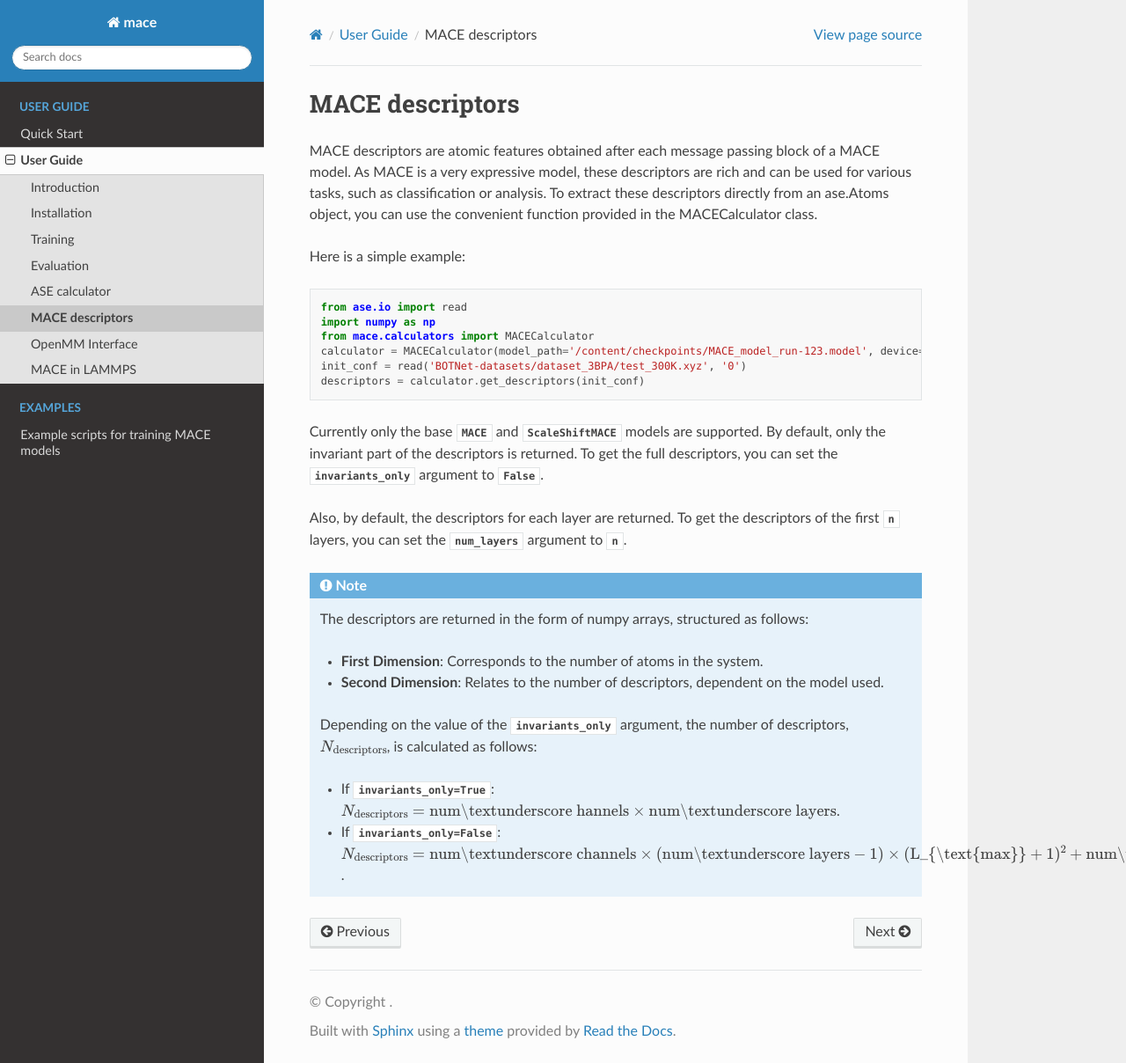
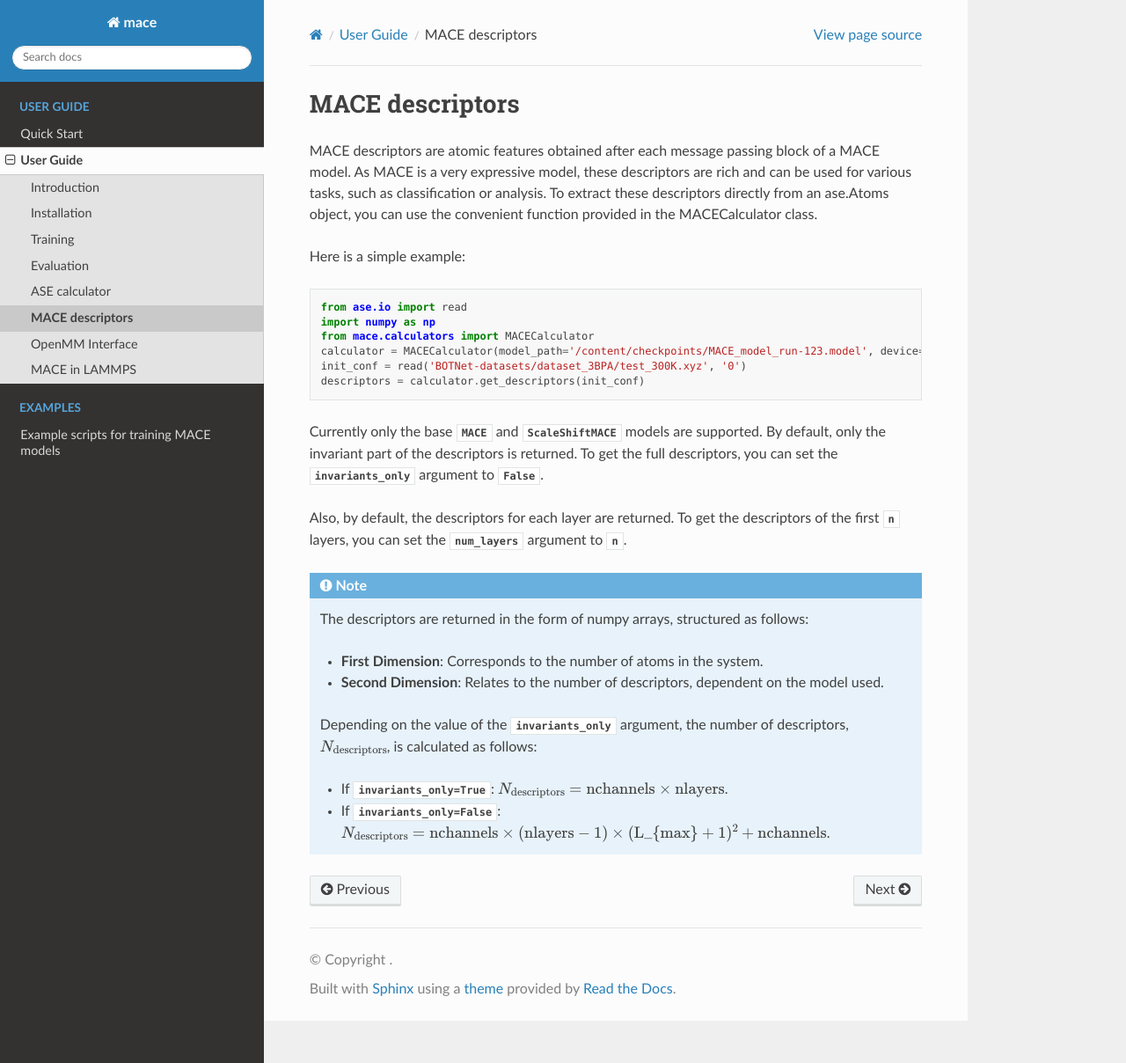
Before and after one commit to ACEsuit/mace, a Sphinx documentation site: the page built from docs/guide/descriptors.rst, in a window 1280 px wide and 1208 px high. Shown: the whole window at 88% size. Built offline with Sphinx 7.4.7 and the Read the Docs theme 2.0.0, drawn with Linux system fonts in a browser that asks for light colours; pages that are not in the unit, such as notebooks, are missing from menus.

Commit message:
small typo

```diff
--- a/docs/guide/descriptors.rst
+++ b/docs/guide/descriptors.rst
@@ -35,5 +35,5 @@ To get the descriptors of the first `n` layers, you can set the `num_layers` arg
 
    Depending on the value of the `invariants_only` argument, the number of descriptors, :math:`N_{\text{descriptors}}`, is calculated as follows:
 
-   - If `invariants_only=True`: :math:`N_{\text{descriptors}} = \text{num\textunderscore hannels} \times \text{num\textunderscore layers}`.
-   - If `invariants_only=False`: :math:`N_{\text{descriptors}} = \text{num\textunderscore channels} \times (\text{num\textunderscore layers} - 1) \times (\text{L_{\text{max}}} + 1)^{2} + \text{num\textunderscore channels}`.
+   - If `invariants_only=True`: :math:`N_{\text{descriptors}} = \text{nchannels} \times \text{nlayers}`.
+   - If `invariants_only=False`: :math:`N_{\text{descriptors}} = \text{nchannels} \times (\text{nlayers} - 1) \times (\text{L_{max}} + 1)^{2} + \text{nchannels}`.
```
